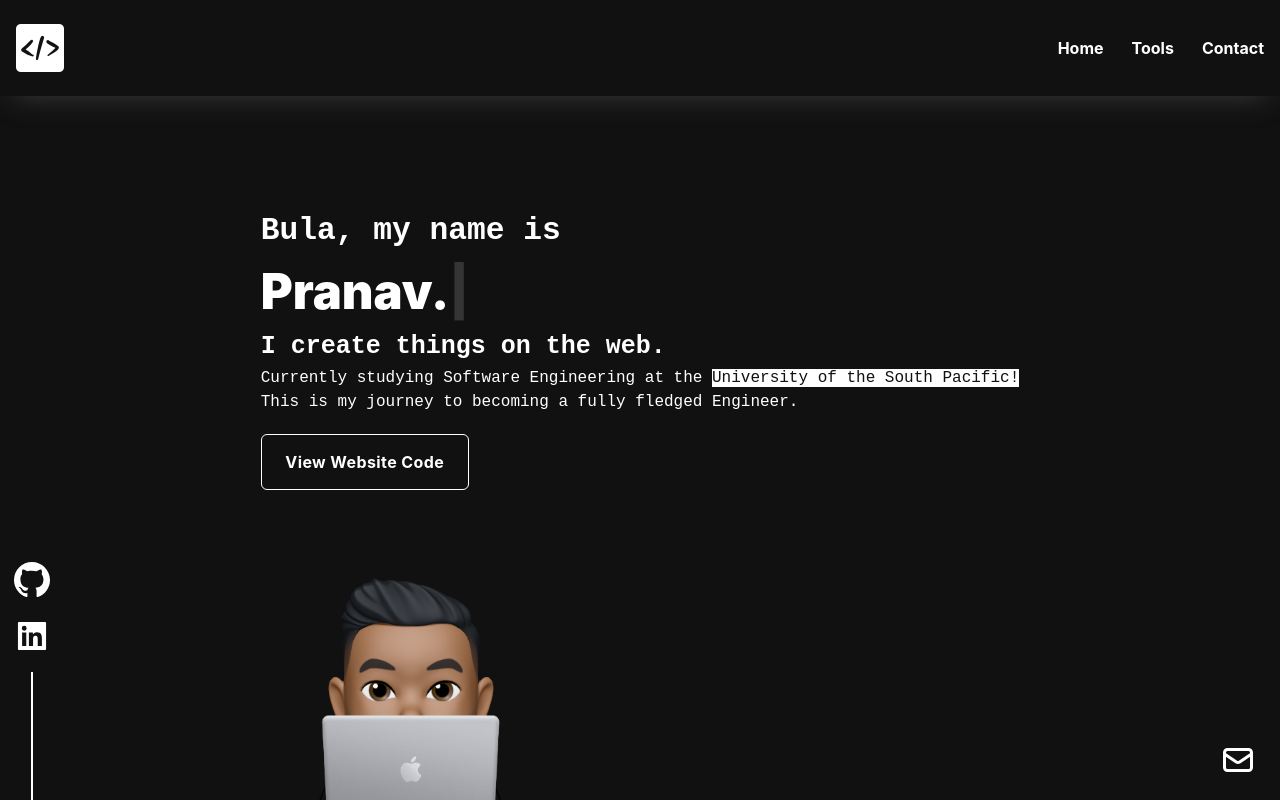
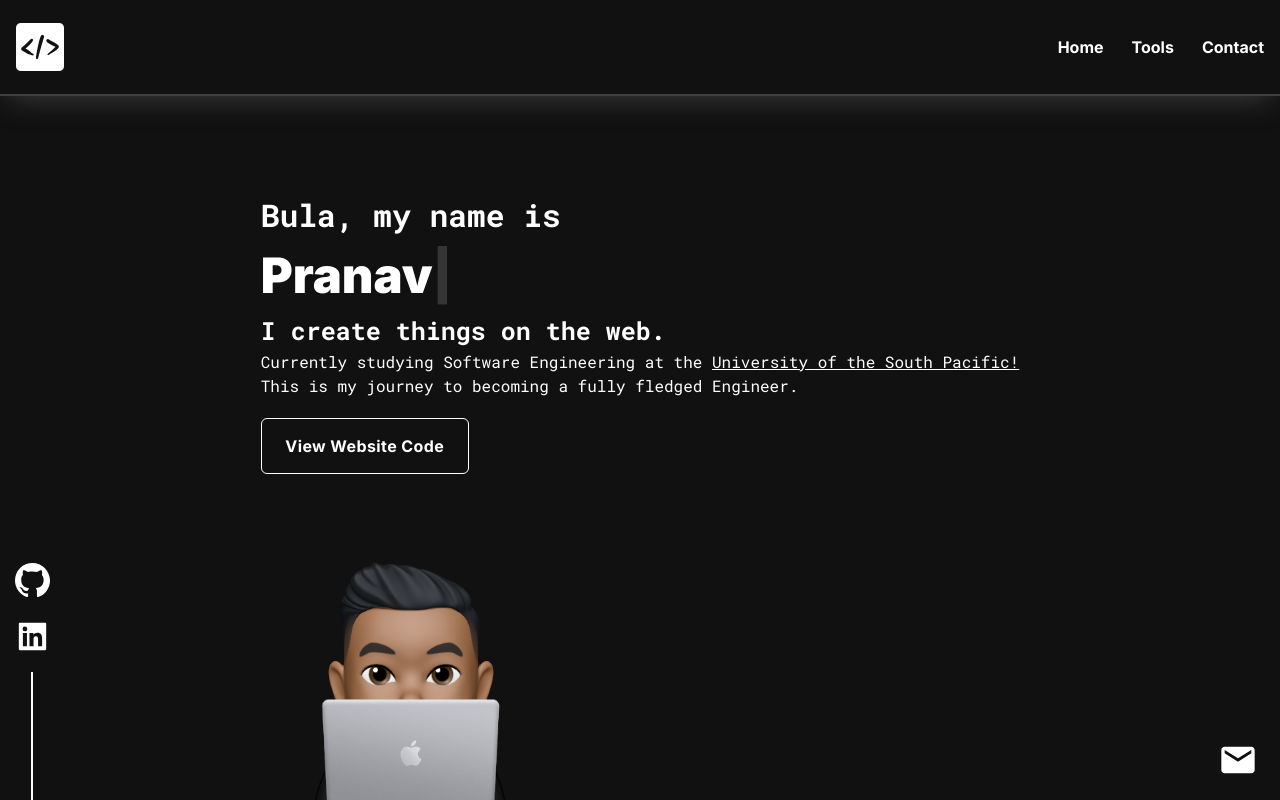
Before and after one commit to Pranav-XP/pranavtechportfolio, a Next.js app: page / in a window 1280 px wide. Built offline with nearby package versions, Linux system fonts and the light colour scheme.

Commit message:
updated navbar and buttons

```diff
--- a/components/Banner.tsx
+++ b/components/Banner.tsx
@@ -7,7 +7,7 @@ const Banner = () => {
   return (
     <section id="home"
     className='max-w-contentContainer mx-auto
-    mdl:py-24 flex flex-col gap-4
+    mdl:py-20 flex flex-col gap-4
     lgl:gap-8 mdl:px-10 xl:px-4'>
         <div>
             <div>
@@ -24,7 +24,7 @@ const Banner = () => {
             transition={{duration:0.5,delay:0.7}}
             id='bannerName'
             className='text-textLight font-titleFont font-black text-5xl'>
-                Pranav.
+                Pranav
             </motion.h1>
             <motion.span
             initial={{y:10,opacity:0}}
@@ -38,7 +38,7 @@ const Banner = () => {
         animate={{y:0,opacity:1}}
         transition={{duration:0.5,delay:0.9}}>
             {" "} Currently studying Software Engineering at
-            the <a className='text-bodyColor bg-textLight hover:underline hover:bg-bodyColor hover:text-textLight' href='https://www.usp.ac.fj/discipline-of-computer-science-and-information-systems/programmes/software-engineering/'>University of the South Pacific!</a>
+            the <a className='text-textLight bg-bodyColor underline hover:underline-none hover:bg-textLight hover:text-bodyColor' href='https://www.usp.ac.fj/discipline-of-computer-science-and-information-systems/programmes/software-engineering/'>University of the South Pacific!</a>
             <br></br> This is my journey to becoming a fully fledged Engineer. {" "}
         </motion.p>
         <motion.button
@@ -46,7 +46,7 @@ const Banner = () => {
         animate={{y:0,opacity:1}}
         transition={{duration:0.5,delay:0.9}}
         className='w-52 h-14 text-m font-titleFont font-bold border border-textLight
-        rounded-md text-textLight tracking-wide hover:bg-textLight
+        rounded-md text-textLight tracking-wide hover:bg-textLight hover:drop-shadow-glow
         hover:text-bodyColor duration-300 mt-5'>
             <a href='https://github.com/Pranav-XP/pranavtechportfolio'>View Website Code</a>
         </motion.button>
@@ -55,16 +55,14 @@ const Banner = () => {
         <motion.div
             initial={{opacity:0}}
             animate={{opacity:1}}
-            transition={{duration:1,delay:0.7}}
-            className='items-center'>
+            transition={{duration:1,delay:0.9}}>
                 <Image
-                className='mdl:rounded-lg h-full object-cover'
+                className='mdl:rounded-lg h-full object-cover hover:drop-shadow-glow transition duration-700 ease-in-out'
                 src={profileImg}
                 alt="Profile Image of Pranav"
                 width={300}
                 height={1}/>
             </motion.div>
-
     </section>
   )
 }
--- /dev/null
+++ b/components/Footer.tsx
@@ -0,0 +1,9 @@
+import React from 'react'
+
+const Footer = () => {
+  return (
+    <div className='bg-bodyColor w-full shadow-navbarShadow h-5 sticky top-0 z-50  px-4 text-center'><div>pranav</div></div>
+  )
+}
+
+export default Footer
--- a/components/LeftSide.tsx
+++ b/components/LeftSide.tsx
@@ -10,25 +10,25 @@ const LeftSide = () => {
         <div className='flex flex-col gap-4'>
             <a className='w-10 h-10 text-xl bg-hoverColor
             rounded-full inline-flex items-center justify-center cursor-pointer
-            hover:translate-x-2 transition-all duration-300'
+            hover:translate-x-2 transition-all hover:drop-shadow-glow duration-300'
             href="https://github.com/Pranav-XP" target="_blank">
                 <motion.span
                  initial={{x:-50,opacity:0}}
                  animate={{x:0,opacity:1}}
                  transition={{duration:0.1}}>
-                    <VscGithubInverted className="w-9 h-9"></VscGithubInverted>
+                    <VscGithubInverted size={35}></VscGithubInverted>
                 </motion.span>
             </a>
 
             <a className='w-10 h-10 text-xl bg-hoverColor
             rounded-full inline-flex items-center justify-center cursor-pointer
-            hover:translate-x-2 transition-all duration-300'
+            hover:translate-x-2 transition-all duration-300 hover:drop-shadow-glow'
             href="https://www.linkedin.com/in/pranav-chand-16777318b/" target="_blank">
                 <motion.span
                 initial={{x:-50,opacity:0}}
                 animate={{x:0,opacity:1}}
                 transition={{duration:0.2}}>
-                    <AiFillLinkedin className="w-9 h-9"></AiFillLinkedin>
+                    <AiFillLinkedin size={35}></AiFillLinkedin>
                 </motion.span>
             </a>
         </div>
--- a/components/Navbar.tsx
+++ b/components/Navbar.tsx
@@ -6,7 +6,7 @@ import { motion } from "framer-motion"
 
 const Navbar = () => {
   return (
-    <div className='w-full shadow-navbarShadow h-20 lg:h-[12vh] sticky top-0 z-50 bg-navbarColor px-4'>
+    <div className='bg-navbarColor w-full shadow-navbarShadow h-20 lg:h-[12vh] sticky top-0 z-50  px-4 border-b-2 border-textLight/20'>
         <div className='bg-bodyColor max-w-container h-full mx-auto py-1 font-titleFont flex items-center justify-between'>
             <motion.div initial={{opacity:0}} animate={{opacity:1}} transition={{duration:1}}>
                 <a href="#"><Image className="w-12 hover:scale-110 duration-300"
--- a/components/RightSide.tsx
+++ b/components/RightSide.tsx
@@ -1,6 +1,7 @@
 import React from 'react'
 import {motion} from 'framer-motion'
 import{HiOutlineMail} from 'react-icons/hi'
+import{MdEmail} from 'react-icons/md'
 
 const RightSide = () => {
   return (
@@ -9,13 +10,13 @@ const RightSide = () => {
         <div className='flex flex-col gap-4 mr-5'>
             <a className='w-10 h-10 text-xl bg-hoverColor
             rounded-full inline-flex items-center justify-center cursor-pointer
-            hover:-translate-x-2 transition-all duration-300'
+            hover:-translate-x-2 transition-all duration-300 hover:drop-shadow-glow'
             href="mailto:pranavchand777@gmail.com" target="_blank">
                 <motion.span
                  initial={{x:50,opacity:0}}
                  animate={{x:0,opacity:1}}
                  transition={{duration:0.1}}>
-                    <HiOutlineMail className="w-9 h-9"></HiOutlineMail>
+                    <MdEmail size={40}></MdEmail>
                 </motion.span>
             </a>
         </div>
--- a/components/SectionTitle.tsx
+++ b/components/SectionTitle.tsx
@@ -1,4 +1,5 @@
 import React from 'react'
+import {motion} from 'framer-motion'
 
 interface Props{
     title:string
@@ -6,9 +7,13 @@ interface Props{
 
 const SectionTitle = ({title}: Props) => {
   return (
-    <h2 className='font-titleFont text-3xl font-bold flex items-center'>
+    <motion.h2
+    initial={{y:10,opacity:0}}
+    animate={{y:0,opacity:1}}
+      transition={{duration:0.5,delay:0.9}}
+     className='font-titleFont text-3xl font-bold flex items-center'>
         {title}
-    </h2>
+    </motion.h2>
   )
 }
 
--- a/components/Tools.tsx
+++ b/components/Tools.tsx
@@ -9,7 +9,7 @@ import{CgWebsite} from "react-icons/cg"
 const Tools = () => {
   return (
     <section id="Tools"><SectionTitle title="Tools"></SectionTitle>
-    <div className='flex flex-col lgl:flex-row gap-16'>
+    <div className='flex flex-col lgl:flex-row gap-16 py-5'>
         <div className='w-full lgl:w-2/3 text-base text-textLight font-medium flex flex-col gap-4'>
           Technologies I have experience with:
           <ul className='max-w-[450px] grid grid-cols-3 justify-between gap-4'>
--- a/pages/_document.tsx
+++ b/pages/_document.tsx
@@ -4,6 +4,9 @@ export default function Document() {
   return (
     <Html lang="en">
         <Head>
+        <link href="https://fonts.googleapis.com/css2?family=Inter:wght@100;200;300;400;500;600;700;800;900&
+                  family=Roboto+Mono:ital,wght@0,100;0,200;0,300;0,400;0,500;0,600;0,700;1,100;1,200;1,300;
+                  1,400;1,500;1,600;1,700&display=swap" rel="stylesheet"/>
       </Head>
       <body>
         <Main />
--- a/pages/index.tsx
+++ b/pages/index.tsx
@@ -4,6 +4,7 @@ import Navbar from "@/components/Navbar";
 import RightSide from "@/components/RightSide";
 import Tools from "@/components/Tools";
 import Projects from "@/components/Projects";
+import Footer from "@/components/Footer";
 
 export default function Home() {
   return (
@@ -18,11 +19,10 @@ export default function Home() {
         <div className="items-center h-[88vh] mx-auto p-4">
           <Banner/>
           <Tools/>
-
-
           </div>
         <div className="hidden xl:inline-flex w-16 h-full fixed right-0 bottom-1"><RightSide></RightSide></div>
       </div>
+      {/* <div className="hidden xl:inline-flex w-full fixed left-0 bottom-0 items-center"><Footer></Footer></div> */}
       </main>
   )
 }
--- a/styles/globals.css
+++ b/styles/globals.css
@@ -18,3 +18,8 @@
         opacity: 1;
     }
 }
+
+::selection {
+    background: #fff;
+    color: #111111;
+  }
--- a/tailwind.config.ts
+++ b/tailwind.config.ts
@@ -46,8 +46,14 @@ const config: Config = {
 
       },
       boxShadow:{
-        navbarShadow:"0 10px 30px -13px rgba(75, 75, 75, 0.9)"
-      }
+        navbarShadow:"0 10px 30px -10px rgba(75, 75, 75, 0.9)"
+      },
+      dropShadow: {
+        glow: [
+          "0 0px 20px rgba(255,255, 255, 0.35)",
+          "0 0px 65px rgba(255, 255,255, 0.2)"
+        ]
+      },
     },
   },
   plugins: [],
```
